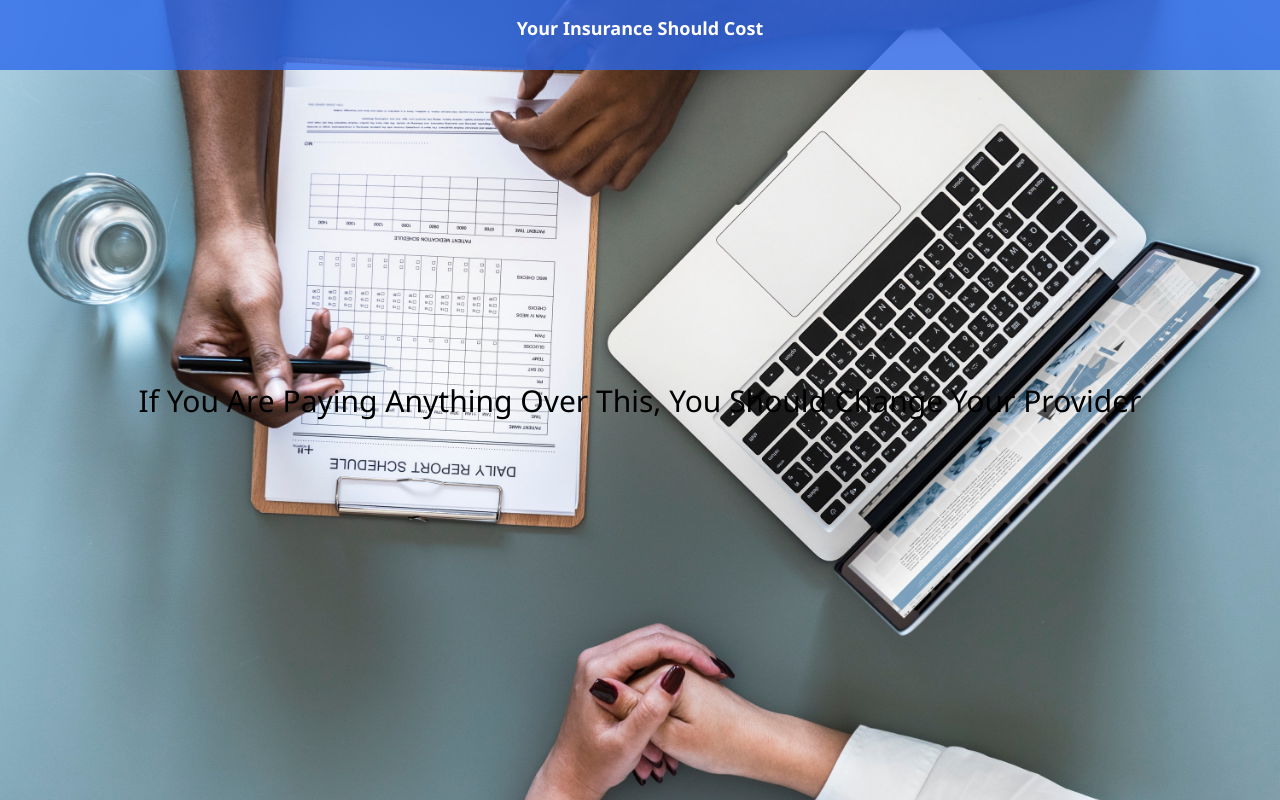
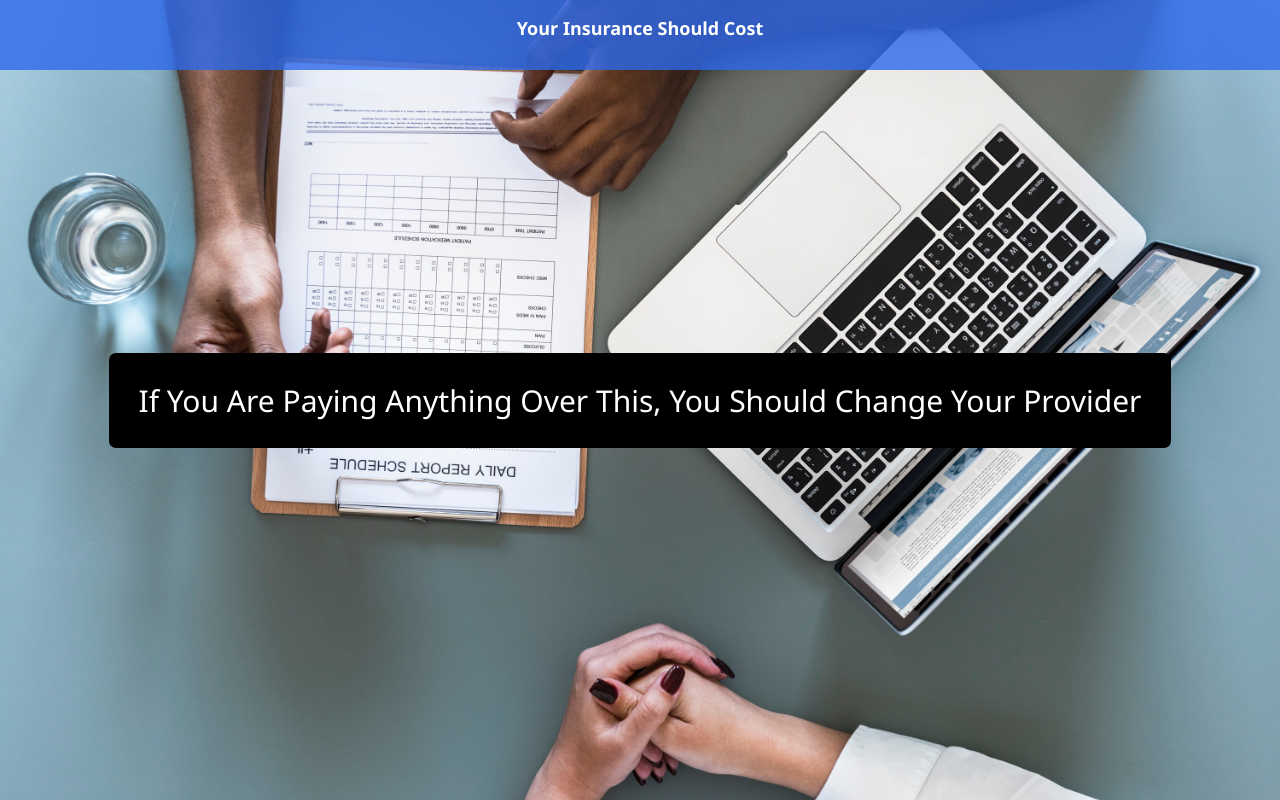
Before and after one commit to aunik22/BuffaloHacks, a plain HTML site: page results.html in a window 1280 px wide. Drawn offline with nearby package versions, Linux system fonts and the light colour scheme.

Commit message:
CSS Stuff

```diff
--- a/results.html
+++ b/results.html
@@ -25,7 +25,7 @@
     </div>
 
     <div class="comment">
-      <h2>If You Are Paying Anything Over This, You Should Change Your Provider</h2>
+      <h2 class="comment-text">If You Are Paying Anything Over This, You Should Change Your Provider</h2>
     </div>
   </div>
 
--- a/style.css
+++ b/style.css
@@ -9,6 +9,22 @@
   padding: 1rem 2rem;
   background-color: rgba(0, 0, 0);
   border-radius: 7px;
+}
+
+#landing-Box {
+  padding: 1rem 2rem;
+  background-color: rgba(0, 0, 0);
+  border-radius: 7px;
+}
+
+.comment {
+  padding: 1rem 2rem;
+  background-color: rgba(0, 0, 0);
+  border-radius: 7px;
+}
+
+.comment-text {
+  color: white;
 }
 
 #landing {
```
